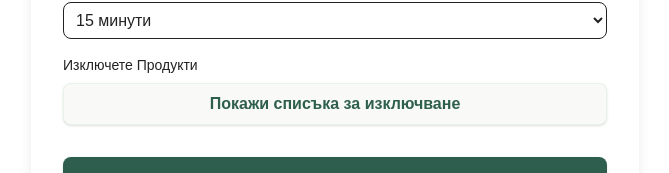
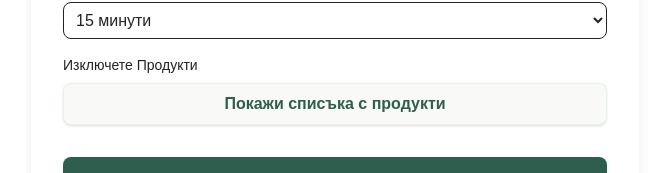
Before and after one commit to asenrusev/Hranoplan, a Next.js app in the folder hranoplan/: page /plan in a window 1280 px wide. Shown: the part 464-637 px from the top of the page, without its empty margins (305-974 px from the left). Built offline with nearby package versions, Linux system fonts and the light colour scheme.

Commit message:
Changed phrasing for exclusion list products

```diff
--- a/hranoplan/src/app/plan/page.tsx
+++ b/hranoplan/src/app/plan/page.tsx
@@ -250,8 +250,8 @@ export default function PlanPage() {
                 aria-controls="exclusion-list"
               >
                 {showExclusions
-                  ? "Скрий списъка за изключване"
-                  : "Покажи списъка за изключване"}
+                  ? "Скрий списъка с продукти"
+                  : "Покажи списъка с продукти"}
               </button>
               <div
                 id="exclusion-list"
```
